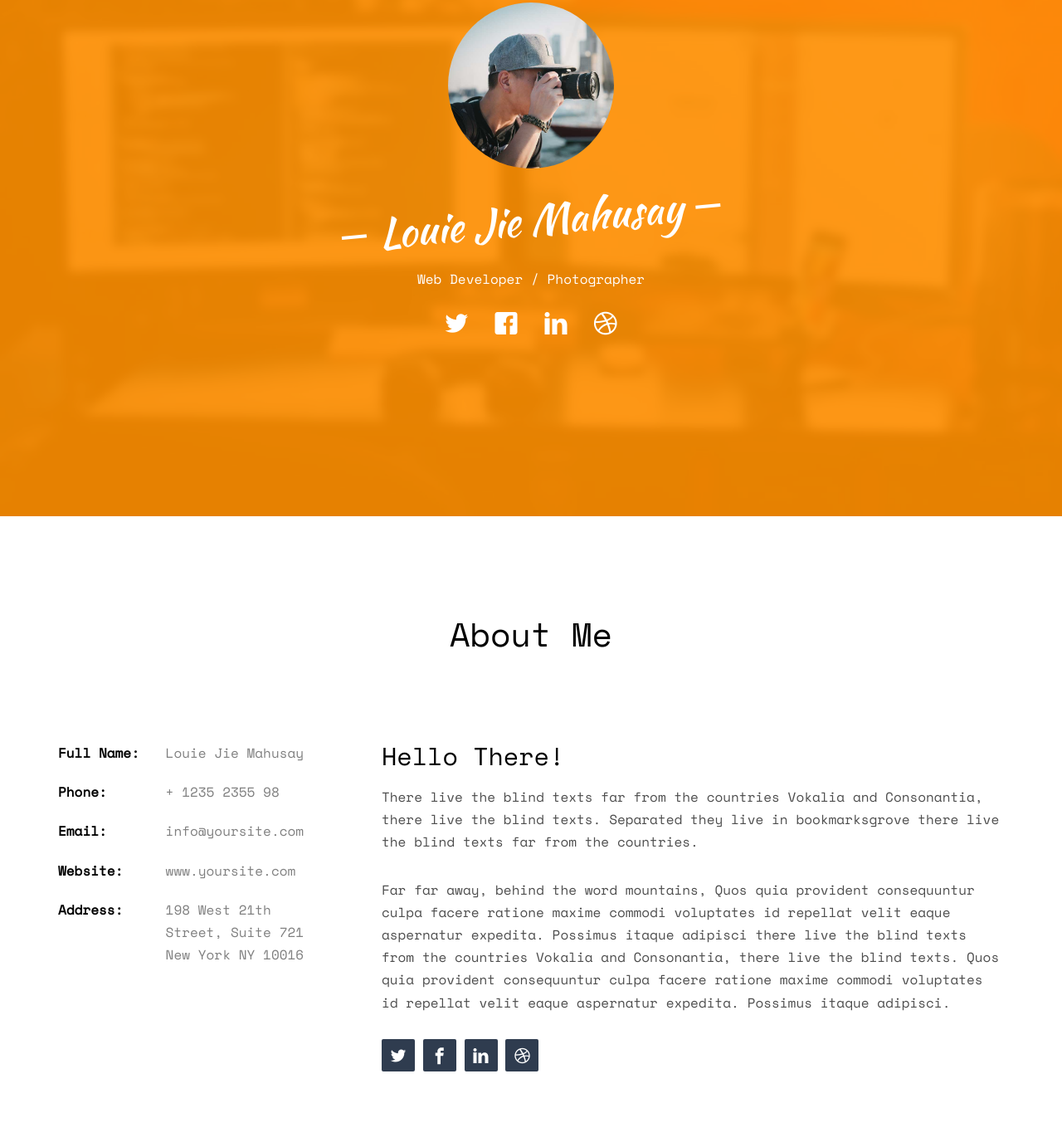
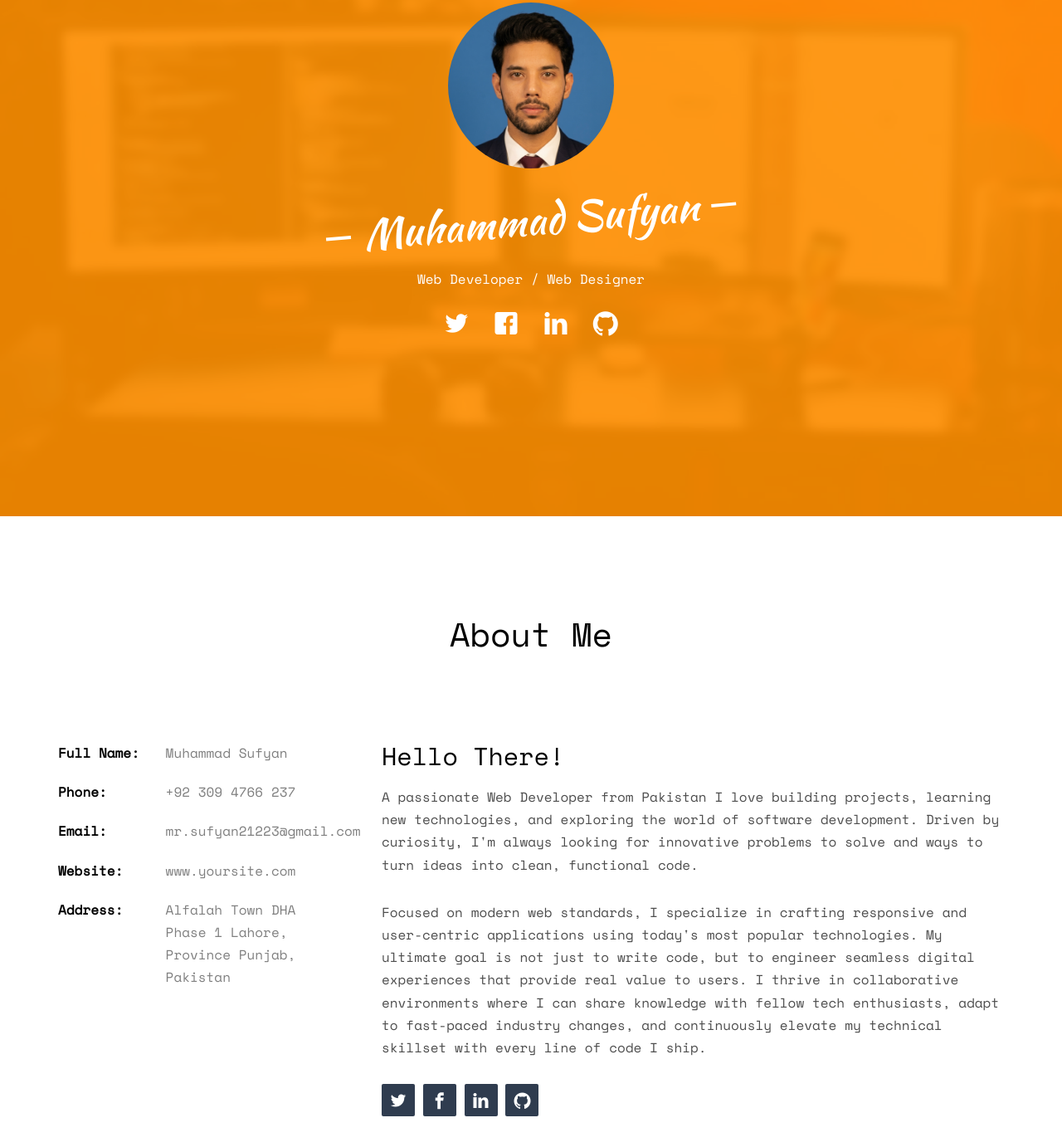
Before and after one commit to Muhammad-Sufyan-3051/Portfolio-Project, a plain HTML site: page index.html in a window 1280 px wide. Shown: the part 178-1560 px from the top of the page at 83% size. Drawn offline with nearby package versions, Linux system fonts and the light colour scheme; some packages are replaced by stand-ins of ours; no server answers; files whose address does not match are found by name.

Commit message:
Langing & about page done

```diff
--- a/index.html
+++ b/index.html
@@ -67,15 +67,15 @@
 				<div class="col-md-8 col-md-offset-2 text-center">
 					<div class="display-t js-fullheight">
 						<div class="display-tc js-fullheight animate-box" data-animate-effect="fadeIn">
-							<div class="profile-thumb" style="background: url(images/user-3.jpg);"></div>
-							<h1><span>Louie Jie Mahusay</span></h1>
-							<h3><span>Web Developer / Photographer</span></h3>
+							<div class="profile-thumb" style="background: url(images/Sufyan\'s\ Pic.jpeg);"></div>
+							<h1><span>Muhammad Sufyan</span></h1>
+							<h3><span>Web Developer / Web Designer</span></h3>
 							<p>
 								<ul class="fh5co-social-icons">
-									<li><a href="#"><i class="icon-twitter2"></i></a></li>
-									<li><a href="#"><i class="icon-facebook2"></i></a></li>
-									<li><a href="#"><i class="icon-linkedin2"></i></a></li>
-									<li><a href="#"><i class="icon-dribbble2"></i></a></li>
+									<li><a href="https://x.com/SufyanR43011684?s=09"><i class="icon-twitter2"></i></a></li>
+									<li><a href="https://www.facebook.com/sufyan.rajpoot.52056?mibextid=ZbWKwL"><i class="icon-facebook2"></i></a></li>
+									<li><a href="https://www.linkedin.com/in/muhammad-sufyan-734321247/"><i class="icon-linkedin2"></i></a></li>
+									<li><a href="https://github.com/Muhammad-Sufyan-3051"><i class="icon-github2"></i></a></li>
 								</ul>
 							</p>
 						</div>
@@ -95,23 +95,24 @@
 			<div class="row">
 				<div class="col-md-4">
 					<ul class="info">
-						<li><span class="first-block">Full Name:</span><span class="second-block">Louie Jie Mahusay</span></li>
-						<li><span class="first-block">Phone:</span><span class="second-block">+ 1235 2355 98</span></li>
-						<li><span class="first-block">Email:</span><span class="second-block">info@yoursite.com</span></li>
+						<li><span class="first-block">Full Name:</span><span class="second-block">Muhammad Sufyan</span></li>
+						<li><span class="first-block">Phone:</span><span class="second-block">+92 309 4766 237</span></li>
+						<li><span class="first-block">Email:</span><span class="second-block">mr.sufyan21223@gmail.com</span></li>
 						<li><span class="first-block">Website:</span><span class="second-block">www.yoursite.com</span></li>
-						<li><span class="first-block">Address:</span><span class="second-block">198 West 21th Street, Suite 721 New York NY 10016</span></li>
+						<li><span class="first-block">Address:</span><span class="second-block">Alfalah Town DHA Phase 1 Lahore, Province Punjab, Pakistan</span></li>
 					</ul>
 				</div>
 				<div class="col-md-8">
 					<h2>Hello There!</h2>
-					<p>There live the blind texts far from the countries Vokalia and Consonantia, there live the blind texts. Separated they live in bookmarksgrove there live the blind texts far from the countries.</p>
-					<p>Far far away, behind the word mountains, Quos quia provident consequuntur culpa facere ratione maxime commodi voluptates id repellat velit eaque aspernatur expedita. Possimus itaque adipisci there live the blind texts from the countries Vokalia and Consonantia, there live the blind texts. Quos quia provident consequuntur culpa facere ratione maxime commodi voluptates id repellat velit eaque aspernatur expedita. Possimus itaque adipisci.</p>
+					<p>A passionate Web Developer from Pakistan
+                       I love building projects, learning new technologies, and exploring the world of software development. Driven by curiosity, I'm always looking for innovative problems to solve and ways to turn ideas into clean, functional code.</p>
+					<p>Focused on modern web standards, I specialize in crafting responsive and user-centric applications using today's most popular technologies. My ultimate goal is not just to write code, but to engineer seamless digital experiences that provide real value to users. I thrive in collaborative environments where I can share knowledge with fellow tech enthusiasts, adapt to fast-paced industry changes, and continuously elevate my technical skillset with every line of code I ship.</p>
 					<p>
 						<ul class="fh5co-social-icons">
-							<li><a href="#"><i class="icon-twitter2"></i></a></li>
-							<li><a href="#"><i class="icon-facebook3"></i></a></li>
-							<li><a href="#"><i class="icon-linkedin2"></i></a></li>
-							<li><a href="#"><i class="icon-dribbble2"></i></a></li>
+							<li><a href="https://x.com/SufyanR43011684?s=09"><i class="icon-twitter2"></i></a></li>
+							<li><a href="https://www.facebook.com/sufyan.rajpoot.52056?mibextid=ZbWKwL"><i class="icon-facebook3"></i></a></li>
+							<li><a href="https://www.linkedin.com/in/muhammad-sufyan-734321247/"><i class="icon-linkedin2"></i></a></li>
+							<li><a href="https://github.com/Muhammad-Sufyan-3051"><i class="icon-github2"></i></a></li>
 						</ul>
 					</p>
 				</div>
```
Also changed, not shown: images/Sufyan's Pic.jpeg (added), images/user-3.jpg (deleted).
